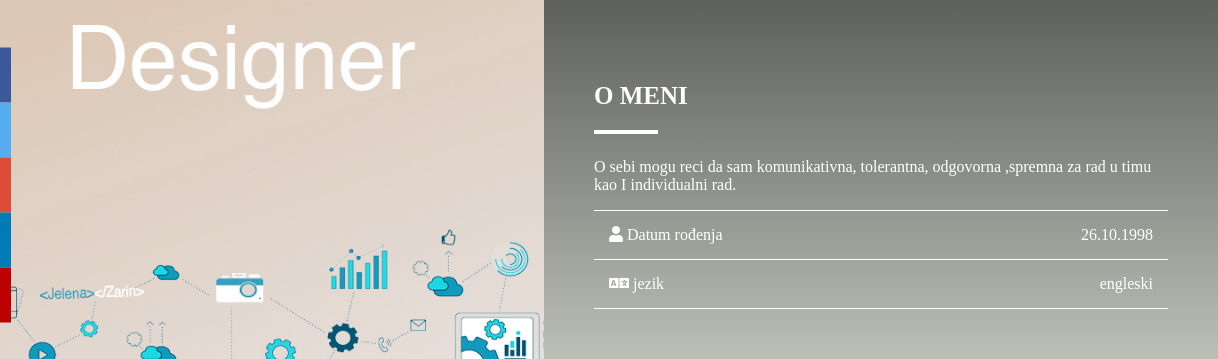
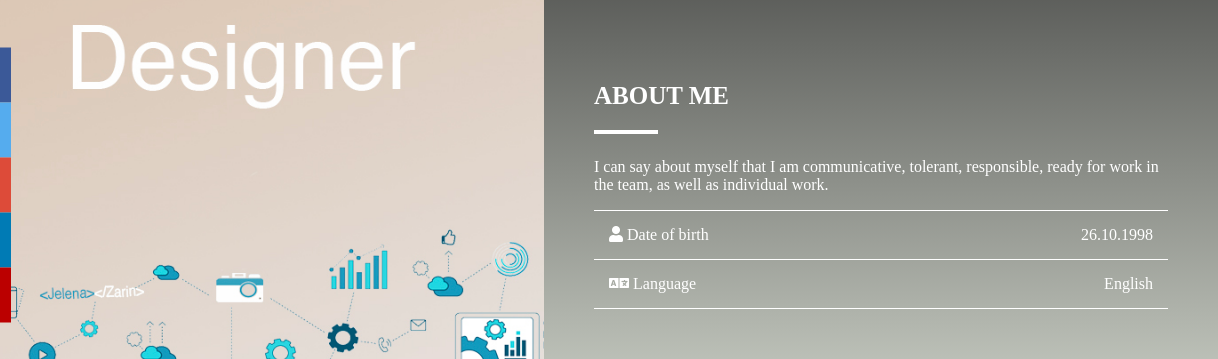
Before and after one commit to Jelena98/portfolio, a plain HTML site: page about.html in a window 1280 px wide. Shown: the part 215-574 px from the top of the page, 62-1280 px from the left. Drawn offline with Linux system fonts and the light colour scheme.

Commit message:
Update about.html

```diff
--- a/about.html
+++ b/about.html
@@ -26,22 +26,23 @@
 </div>
 <div class="xop-right">
     <div id="cv-page-content">
-       <h2>O MENI</h2>
+       <h2>ABOUT ME</h2>
             <hr width="60px"><!--linija-->
 
-    <p>O sebi mogu reci da sam komunikativna, tolerantna, odgovorna ,spremna za rad u timu kao I individualni rad.</p>
+    <p>I can say about myself that I am communicative, tolerant, responsible, ready for work in the team, as well as individual work.</p>
 
 
     <table style="width:100%">
 
   <tr>
-    <td><i class="fas fa-user"></i>  Datum rođenja</td>
+    <td><i class="fas fa-user"></i>  Date of birth
+</td>
 
     <td align="right">26.10.1998</td>
   </tr>
   <tr>
-    <td><i class="fas fa-language"></i>      jezik</td>
-    <td align="right">  engleski</td>
+    <td><i class="fas fa-language"></i>      Language</td>
+    <td align="right">  English</td>
   </tr>
 
 </table>
```
